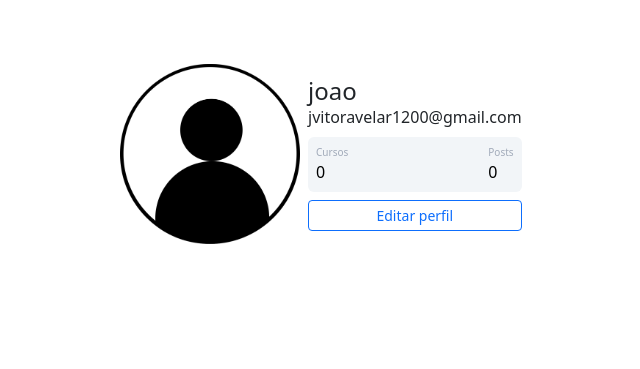
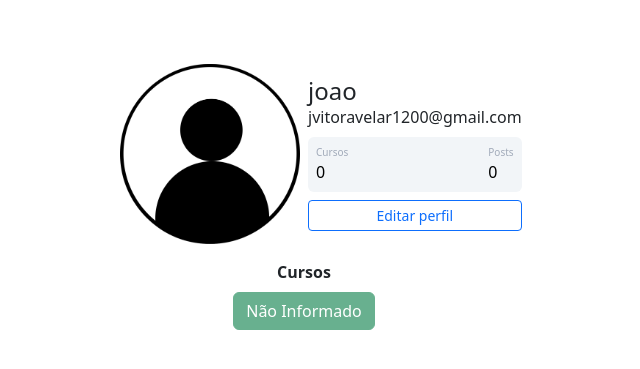
Before and after one commit to JvAvelar/SiteFlask, a Flask app: page /perfil in a window 1280 px wide. Shown: the part 56-425 px from the top of the page, without its empty margins (336-976 px from the left). Run offline with Flask 3, Linux system fonts and the light colour scheme; a user stored in the database is signed in.

Commit message:
Atualizando a parte de cursos
atualizei a parte de cursos, fazendo com que quando o usuario escolher seus cursos, apareça os nomes e a quantidade

```diff
--- a/comunidadeimpressionadora/templates/perfil.html
+++ b/comunidadeimpressionadora/templates/perfil.html
@@ -12,13 +12,13 @@
                    <h4 class="mb-0 mt-0">{{ current_user.username }}</h4>
                    <span>{{ current_user.email }}</span>
                    <div class="p-2 mt-2 bg-primary d-flex justify-content-between rounded text-white stats">
-                    <div class="d-flex flex-column">
-                        <span class="articles">Cursos</span>
-                        <span class="number1">0</span>
+                       {% if "Não Informado" in current_user.cursos %}
+                               <div class="d-flex flex-column"><span class="articles">Cursos</span><span class="number1">0 </span>
+                       {% else %}
+                    <div class="d-flex flex-column"><span class="articles">Cursos</span><span class="number1">{{ current_user.cursos.count(';') + 1}} </span>
+                        {% endif %}
                     </div>
-                    <div class="d-flex flex-column">
-                        <span class="rating">Posts</span>
-                        <span class="number3">0</span>
+                    <div class="d-flex flex-column"><span class="rating">Posts</span><span class="number3">0</span>
                     </div>
                    </div>
                    <div class="button mt-2 d-flex flex-row align-items-center">
@@ -30,9 +30,18 @@
                 </div>
             </div>
         </div>
+<div class="row justify-content-center">
+    <div class="col col-4" style="text-align: center">
+        <strong>Cursos</strong>
+        <br>
+                {% for curso in current_user.cursos.split(';') %}
+                <button type="button" class="btn btn-success mt-2" disabled>{{curso}}</button>
+                {% endfor %}
+    </div>
+</div>
+
 
     {% block form_editar_perfil %}
 
-
     {% endblock %}
 {% endblock %}
```
Also changed, not shown: instance/comunidade.db.
